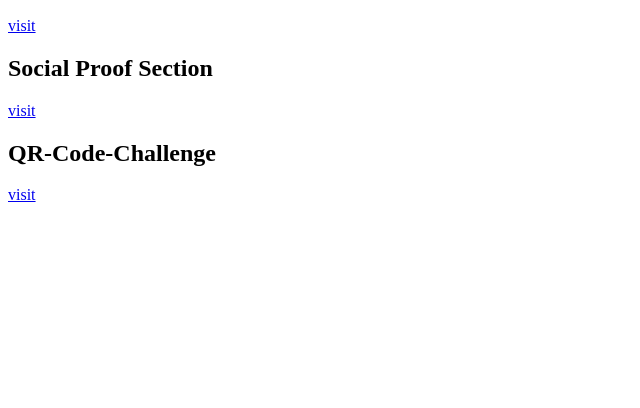
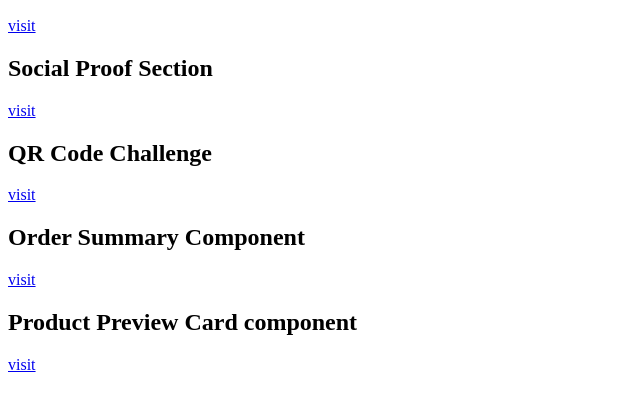
Before and after one commit to Cozyamy/Frontend_Mentor, a plain HTML site: page index.html in a window 1280 px wide. Shown: the part 110-518 px from the top of the page, without its empty margins (0-640 px from the left). Drawn offline with Linux system fonts and the light colour scheme.

Commit message:
edited index.html

```diff
--- a/index.html
+++ b/index.html
@@ -17,8 +17,16 @@
 			<a href="social-proof-section/index.html">visit</a>
 		</div>
 		 <div>
-                        <h2>QR-Code-Challenge</h2>
+                        <h2>QR Code Challenge</h2>
                         <a href="QR-Code-Challenge/index.html">visit</a>
+                </div>
+		 <div>
+                        <h2>Order Summary Component</h2>
+                        <a href="order-summary-component/index.html">visit</a>
+                </div>
+		 <div>
+                        <h2>Product Preview Card component</h2>
+                        <a href="product-preview-card-component/index.html">visit</a>
                 </div>
 	</main>
 
```
